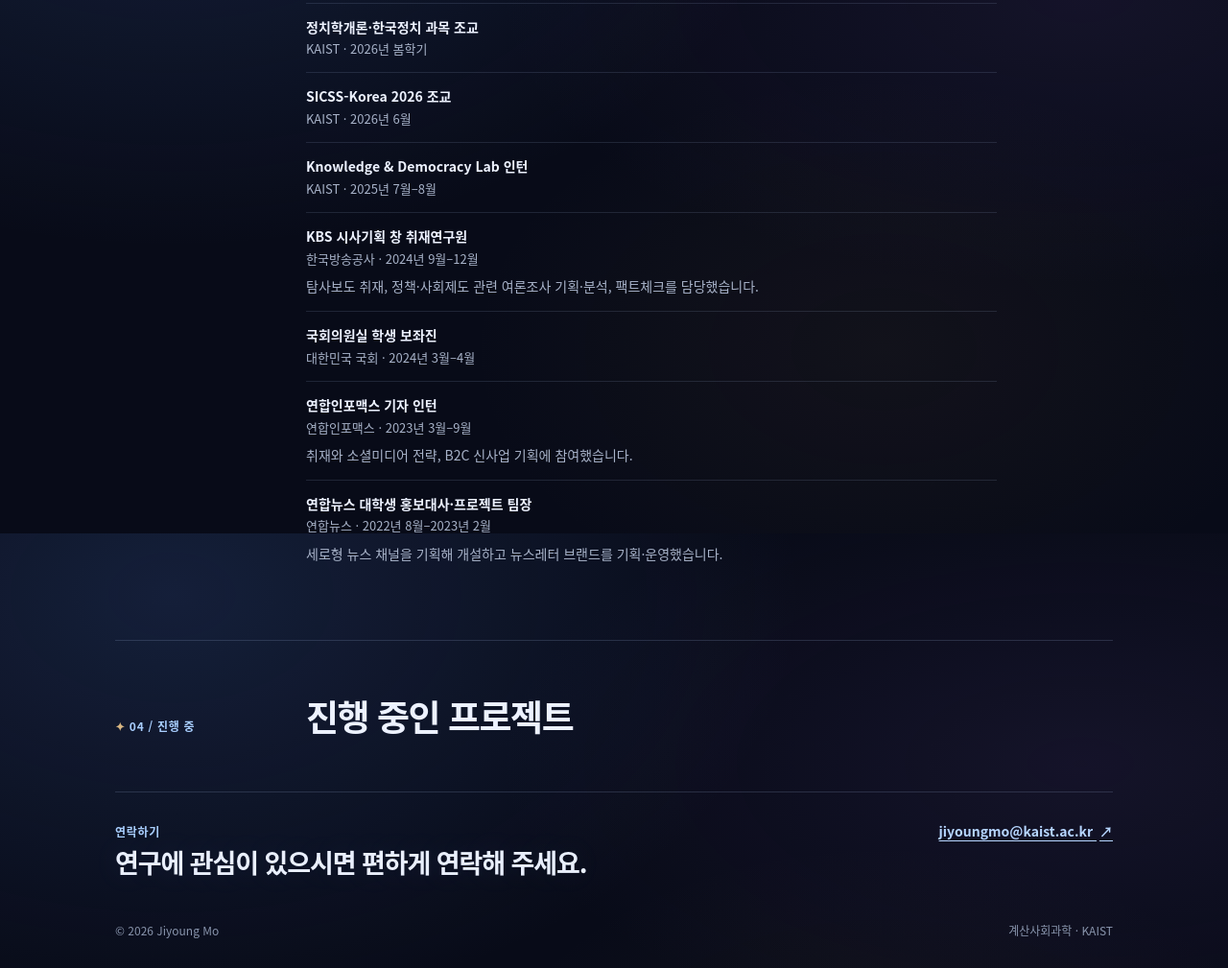
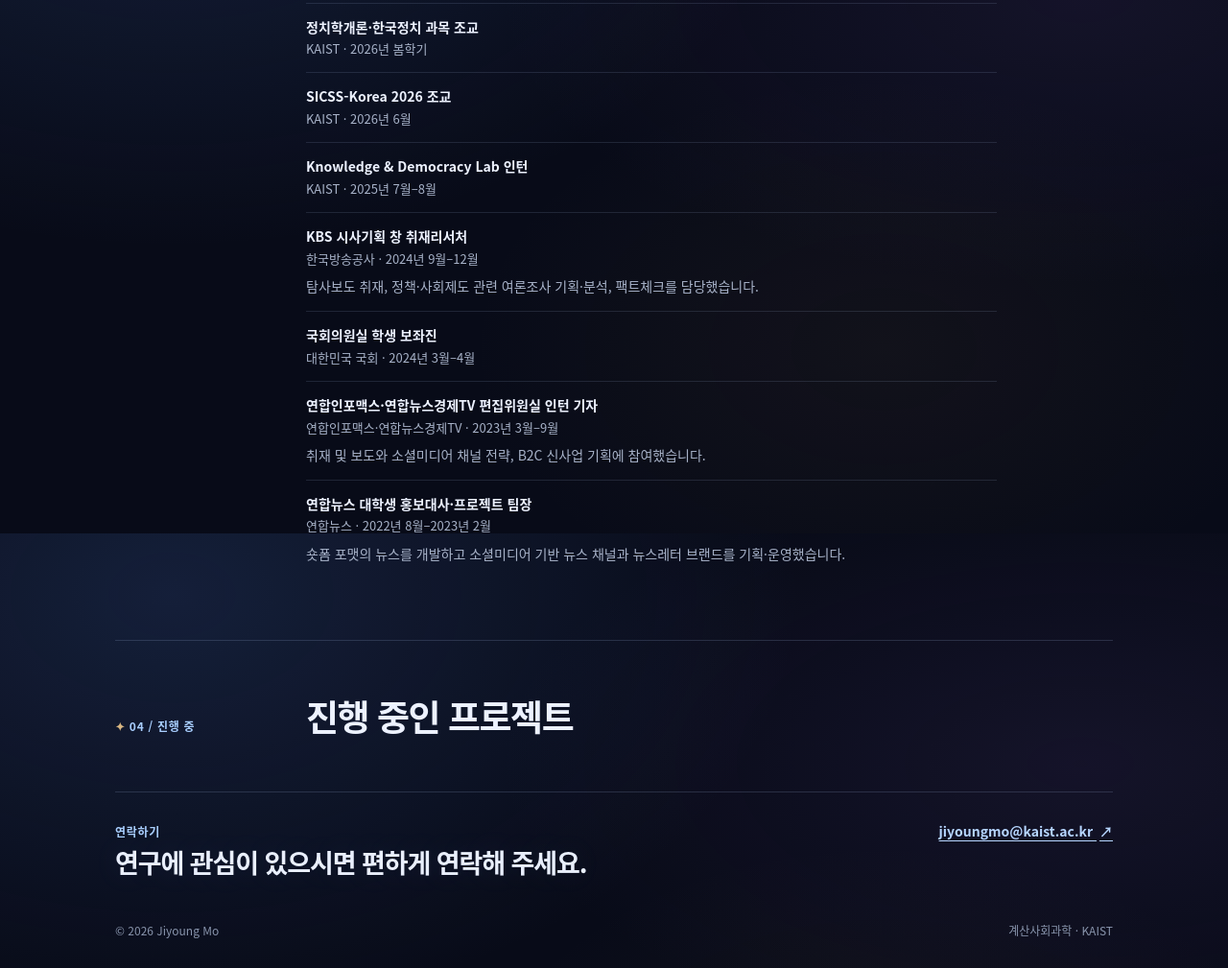
Before and after one commit to jiyoungmo/jiyoungmo, a plain HTML site: page ko.html in a window 1280 px wide. Shown: the part 2644-3653 px from the top of the page at 96% size. Drawn offline with Linux system fonts and the light colour scheme.

Commit message:
Clarify Korean journalism experience titles

```diff
--- a/ko.html
+++ b/ko.html
@@ -1,4 +1,4 @@
-<!-- 업데이트 시점: 2026-11-24 09:15 KST -->
+<!-- 업데이트 시점: 2026-11-24 09:30 KST -->
 <!doctype html>
 <html lang="ko">
 <head>
@@ -117,7 +117,7 @@
       <div class="journey-content">
         <p class="journey-lead">계산사회과학을 향한 제 여정은 정보가 어떻게 생산되고 유통되며 신뢰받는지 현장에서 고민한 데서 시작됐습니다.</p>
         <div class="journey-list">
-          <details class="journey-item"><summary><span class="card-index">01</span><h3>뉴스룸에서</h3></summary><div class="journey-detail"><p>연합인포맥스 기자 인턴으로 일하며 취재와 차세대 미디어 프로젝트에 참여했고, 소셜미디어 전략과 숏폼 뉴스를 다뤘습니다. 뉴스 생산에 작용하는 플랫폼과 시장의 압력 속에서 저널리즘의 가치를 어떻게 지킬 수 있을지 고민하게 됐습니다.</p></div></details>
+          <details class="journey-item"><summary><span class="card-index">01</span><h3>뉴스룸에서</h3></summary><div class="journey-detail"><p>연합인포맥스·연합뉴스경제TV 편집위원실 인턴 기자로 일하며 취재와 차세대 미디어 프로젝트에 참여했고, 숏폼 뉴스와 소셜미디어 채널 전략을 다뤘습니다. 뉴스 생산에 작용하는 플랫폼과 시장의 압력 속에서 저널리즘의 가치를 어떻게 지킬 수 있을지 고민하게 됐습니다.</p></div></details>
           <details class="journey-item"><summary><span class="card-index">02</span><h3>정치 커뮤니케이션 현장에서</h3></summary><div class="journey-detail"><p>제22대 국회의원 선거를 앞두고 국회의원실에서 선거 전략 업무를 맡아 메시지 구성, 공약 개발, 후보 분석, 디지털 미디어 전략에 참여했습니다. 이 과정에서 온라인에서 정치적 메시지가 확산되는 방식과 공론장에서 권력이 작동하는 방식에 관심을 갖게 됐습니다.</p></div></details>
           <details class="journey-item"><summary><span class="card-index">03</span><h3>탐사보도와 근거</h3></summary><div class="journey-detail"><p>KBS <em>시사기획 창</em>에서 팩트체크, 여론조사 기획·분석, 현장 취재와 방송 자료 제작을 맡았습니다. 탐사보도의 엄밀성과 깊이를 배웠고, 복잡한 정보 환경에서 사실을 확인하는 일이 쉽지 않다는 점도 체감했습니다.</p></div></details>
         </div>
@@ -136,10 +136,10 @@
         <div class="background-entry"><div><strong>정치학개론·한국정치 과목 조교</strong><span>KAIST · 2026년 봄학기</span></div></div>
         <div class="background-entry"><div><strong>SICSS-Korea 2026 조교</strong><span>KAIST · 2026년 6월</span></div></div>
         <div class="background-entry"><div><strong>Knowledge &amp; Democracy Lab 인턴</strong><span>KAIST · 2025년 7월–8월</span></div></div>
-        <div class="background-entry"><div><strong>KBS 시사기획 창 취재연구원</strong><span>한국방송공사 · 2024년 9월–12월</span><p>탐사보도 취재, 정책·사회제도 관련 여론조사 기획·분석, 팩트체크를 담당했습니다.</p></div></div>
+        <div class="background-entry"><div><strong>KBS 시사기획 창 취재리서처</strong><span>한국방송공사 · 2024년 9월–12월</span><p>탐사보도 취재, 정책·사회제도 관련 여론조사 기획·분석, 팩트체크를 담당했습니다.</p></div></div>
         <div class="background-entry"><div><strong>국회의원실 학생 보좌진</strong><span>대한민국 국회 · 2024년 3월–4월</span></div></div>
-        <div class="background-entry"><div><strong>연합인포맥스 기자 인턴</strong><span>연합인포맥스 · 2023년 3월–9월</span><p>취재와 소셜미디어 전략, B2C 신사업 기획에 참여했습니다.</p></div></div>
-        <div class="background-entry"><div><strong>연합뉴스 대학생 홍보대사·프로젝트 팀장</strong><span>연합뉴스 · 2022년 8월–2023년 2월</span><p>세로형 뉴스 채널을 기획해 개설하고 뉴스레터 브랜드를 기획·운영했습니다.</p></div></div>
+        <div class="background-entry"><div><strong>연합인포맥스·연합뉴스경제TV 편집위원실 인턴 기자</strong><span>연합인포맥스·연합뉴스경제TV · 2023년 3월–9월</span><p>취재 및 보도와 소셜미디어 채널 전략, B2C 신사업 기획에 참여했습니다.</p></div></div>
+        <div class="background-entry"><div><strong>연합뉴스 대학생 홍보대사·프로젝트 팀장</strong><span>연합뉴스 · 2022년 8월–2023년 2월</span><p>숏폼 포맷의 뉴스를 개발하고 소셜미디어 기반 뉴스 채널과 뉴스레터 브랜드를 기획·운영했습니다.</p></div></div>
       </div>
     </section>
 
```
